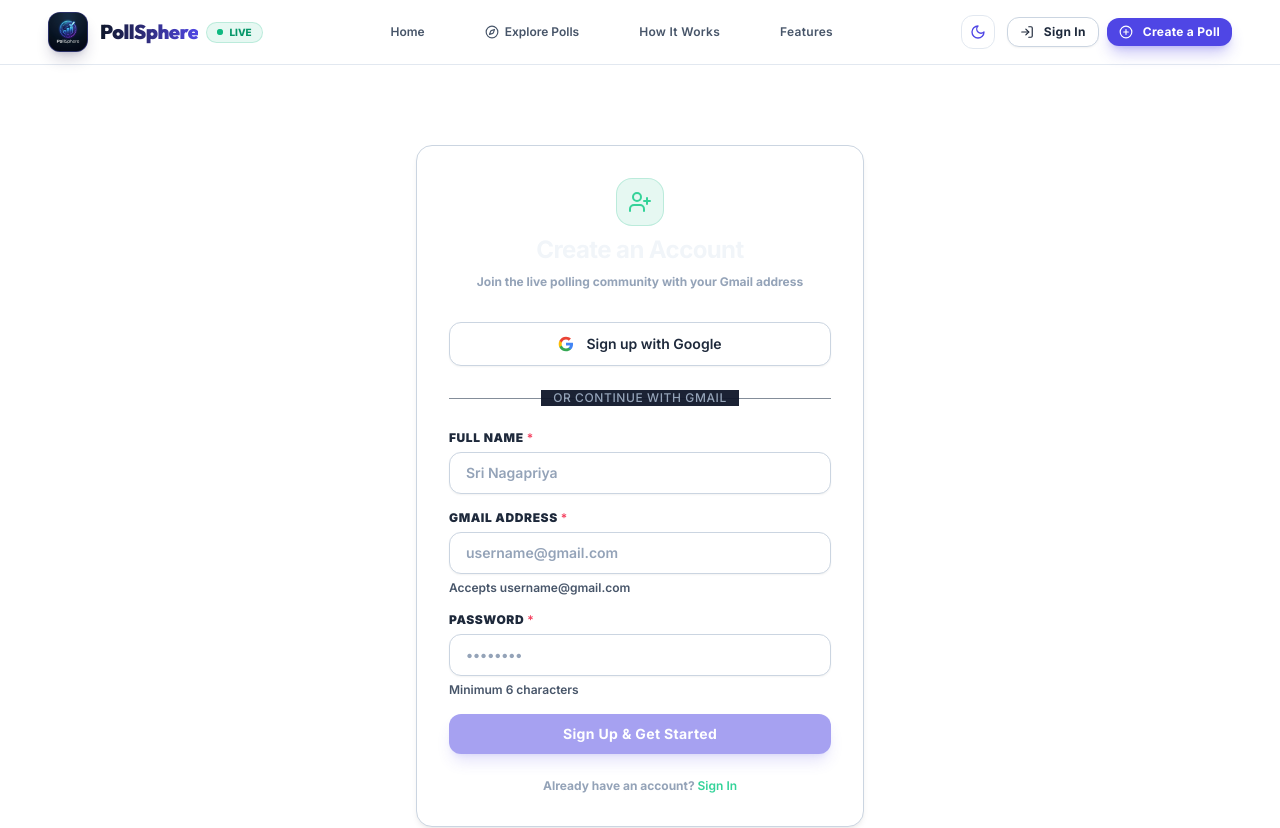
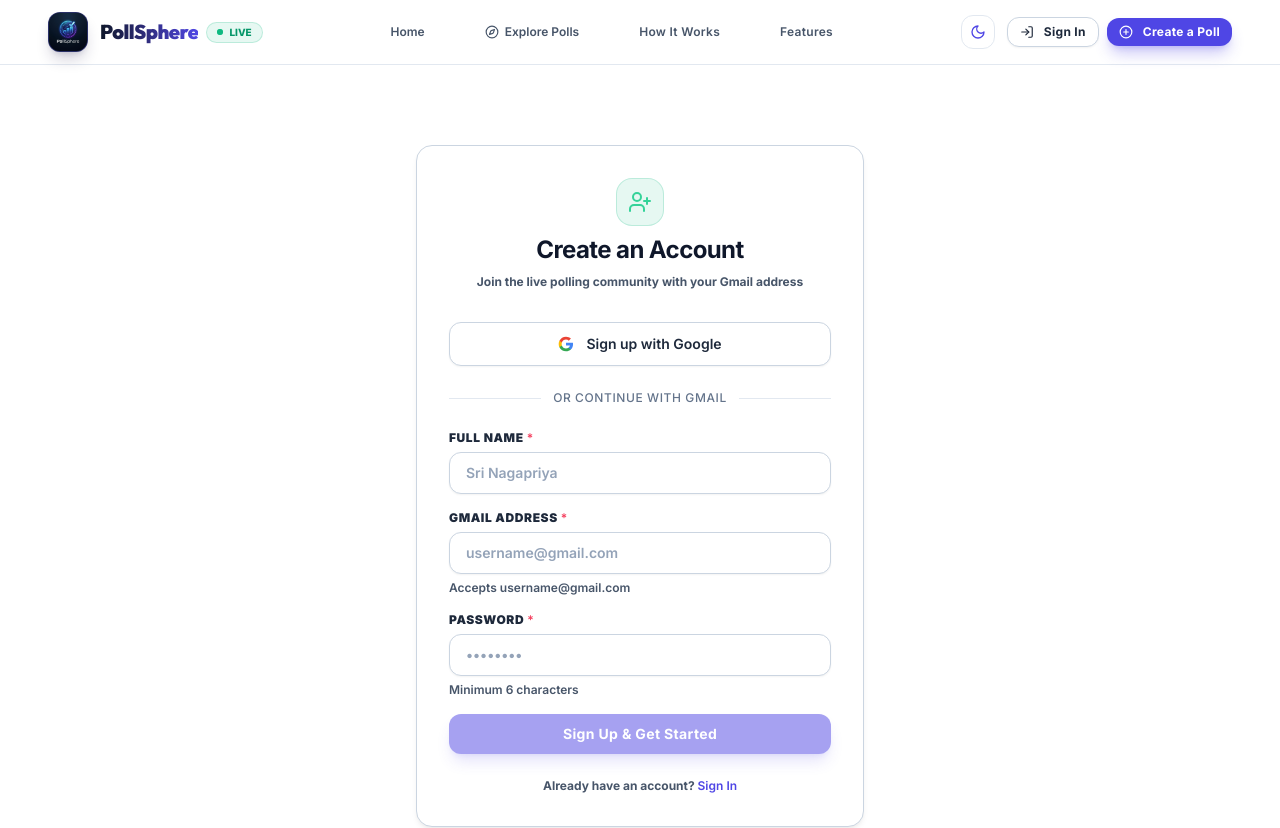
Before and after one commit to srinagapriya06122006/PollSphere-, a React (Vite) app in the folder frontend/: page /register in a window 1280 px wide. Shown: the top 828 px of the page. Built offline with nearby package versions, Linux system fonts and the light colour scheme; no server answers.

Commit message:
fix(theme): ensure clean high contrast text and dividers in Register page

```diff
--- a/frontend/src/pages/Register.jsx
+++ b/frontend/src/pages/Register.jsx
@@ -111,13 +111,13 @@
           <div className="w-12 h-12 rounded-2xl bg-emerald-500/10 text-emerald-400 flex items-center justify-center mx-auto border border-emerald-500/20">
             <UserPlus className="w-6 h-6" />
           </div>
-          <h1 className="text-2xl font-bold text-slate-100">Create an Account</h1>
-          <p className="text-xs text-slate-400">Join the live polling community with your Gmail address</p>
+          <h1 className="text-2xl font-bold text-slate-900 dark:text-white">Create an Account</h1>
+          <p className="text-xs text-slate-600 dark:text-slate-400">Join the live polling community with your Gmail address</p>
         </div>
 
         {serverError && (
-          <div className="mb-6 p-4 rounded-xl bg-rose-500/10 border border-rose-500/20 text-rose-300 text-xs flex items-center gap-2.5">
-            <AlertCircle className="w-4 h-4 text-rose-400 shrink-0" />
+          <div className="mb-6 p-4 rounded-xl bg-rose-500/10 border border-rose-500/20 text-rose-700 dark:text-rose-300 text-xs flex items-center gap-2.5">
+            <AlertCircle className="w-4 h-4 text-rose-500 dark:text-rose-400 shrink-0" />
             <span>{serverError}</span>
           </div>
         )}
@@ -127,10 +127,10 @@
 
           <div className="relative my-6 text-center">
             <div className="absolute inset-0 flex items-center">
-              <div className="w-full border-t border-slate-700/60" />
+              <div className="w-full border-t border-slate-200 dark:border-slate-700/60" />
             </div>
             <div className="relative flex justify-center text-xs uppercase">
-              <span className="bg-slate-900/95 px-3 text-slate-400 font-medium tracking-wider">
+              <span className="bg-white dark:bg-slate-900 px-3 text-slate-500 dark:text-slate-400 font-medium tracking-wider">
                 Or continue with Gmail
               </span>
             </div>
@@ -196,11 +196,11 @@
           </Button>
         </form>
 
-        <p className="text-center text-xs text-slate-400 mt-6">
+        <p className="text-center text-xs text-slate-600 dark:text-slate-400 mt-6">
           Already have an account?{' '}
           <Link
             to={redirectQuery ? `/login?redirect=${encodeURIComponent(redirectQuery)}` : '/login'}
-            className="text-emerald-400 hover:underline font-semibold"
+            className="text-indigo-600 dark:text-emerald-400 hover:underline font-semibold"
           >
             Sign In
           </Link>
```
